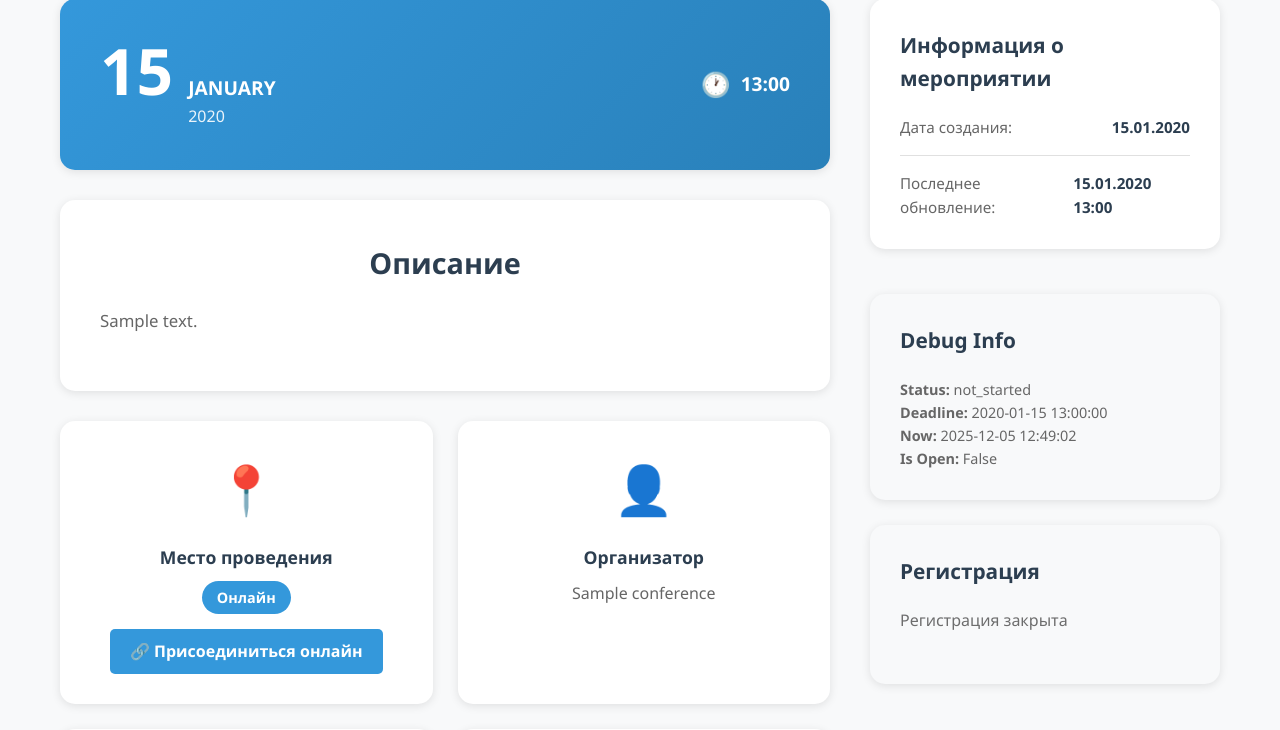
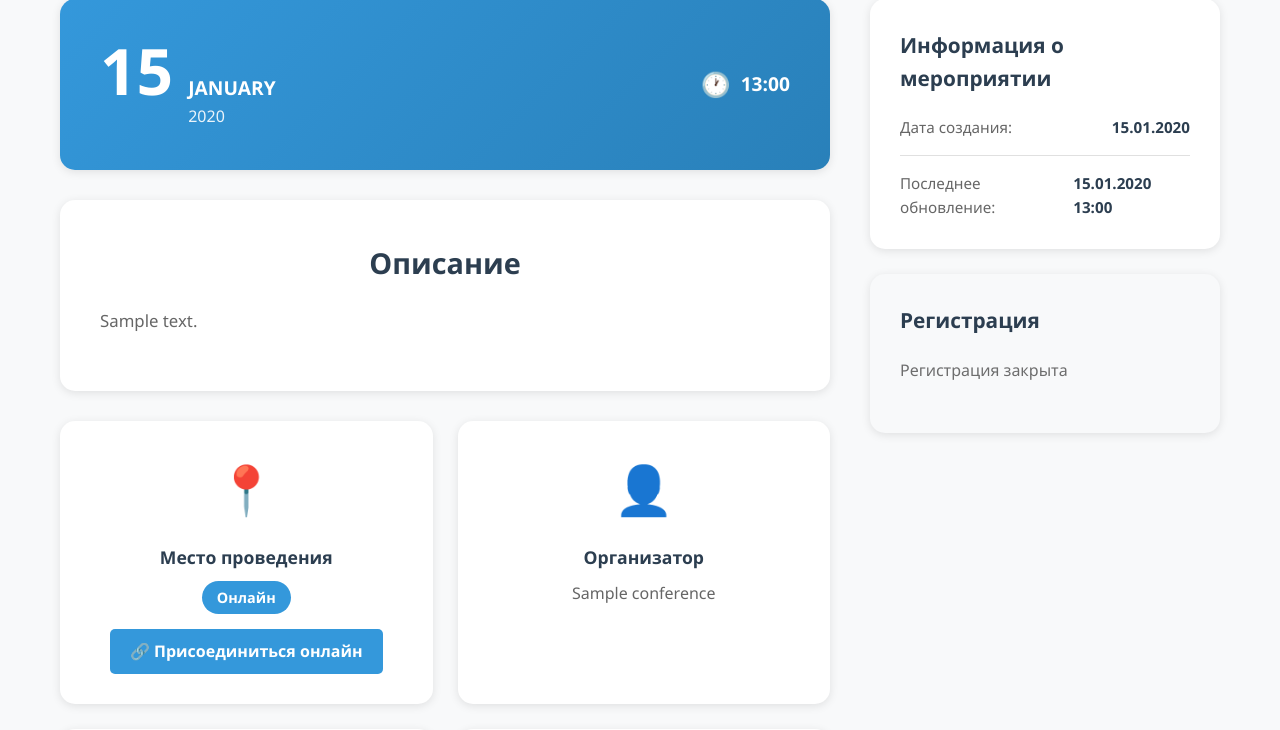
Before and after one commit to eventorg11/eventorg, a Django app: page /events/1/ in a window 1280 px wide. Shown: the part 499-1229 px from the top of the page. Run offline with Django 5.2, Linux system fonts and the light colour scheme; tables that the repository leaves empty hold one stand-in row (values such as "Sample post").

Commit message:
Fixed closed registration bug and removed debug

```diff
--- a/app/models.py
+++ b/app/models.py
@@ -201,8 +201,6 @@ class Conference(models.Model):
         if timezone.is_naive(deadline):
             default_tz = timezone.get_current_timezone()
             deadline = timezone.make_aware(deadline, default_tz)
-        elif timezone.is_aware(deadline):
-            deadline = timezone.localtime(deadline)
 
         return now <= deadline
 
--- a/app/templates/event_detail.html
+++ b/app/templates/event_detail.html
@@ -133,18 +133,6 @@
                         {% endif %}
                     </div>
                 </div>
-
-                {% if debug_info %}
-                <div class="sidebar-card" style="background: #f8f9fa; margin-top: 20px;">
-                    <h3 class="sidebar-title">Debug Info</h3>
-                    <div style="font-size: 0.9rem; color: #666;">
-                        <p><strong>Status:</strong> {{ debug_info.status }}</p>
-                        <p><strong>Deadline:</strong> {{ debug_info.registration_deadline|date:"Y-m-d H:i:s" }}</p>
-                        <p><strong>Now:</strong> {{ debug_info.now|date:"Y-m-d H:i:s" }}</p>
-                        <p><strong>Is Open:</strong> {{ debug_info.is_registration_open }}</p>
-                    </div>
-                </div>
-                {% endif %}
 
                 {% if conference.is_registration_open %}
                 <div class="sidebar-card registration-card">
--- a/app/views.py
+++ b/app/views.py
@@ -4,7 +4,6 @@ from django.contrib.auth import login, logout
 from django.contrib.auth.decorators import login_required
 from django.http import JsonResponse
 from django.db import IntegrityError
-from django.conf import settings
 from app.models import Conference, EventRegistration
 from app.forms import CustomUserCreationForm, CustomAuthenticationForm
 
@@ -55,12 +54,6 @@ def event_detail(request, event_id):
     context = {
         'conference': conference,
         'is_registered': is_registered,
-        'debug_info': {
-            'status': conference.status,
-            'registration_deadline': conference.registration_deadline,
-            'now': timezone.now(),
-            'is_registration_open': conference.is_registration_open,
-        } if settings.DEBUG else None,
     }
     return render(request, "event_detail.html", context)
 
```
